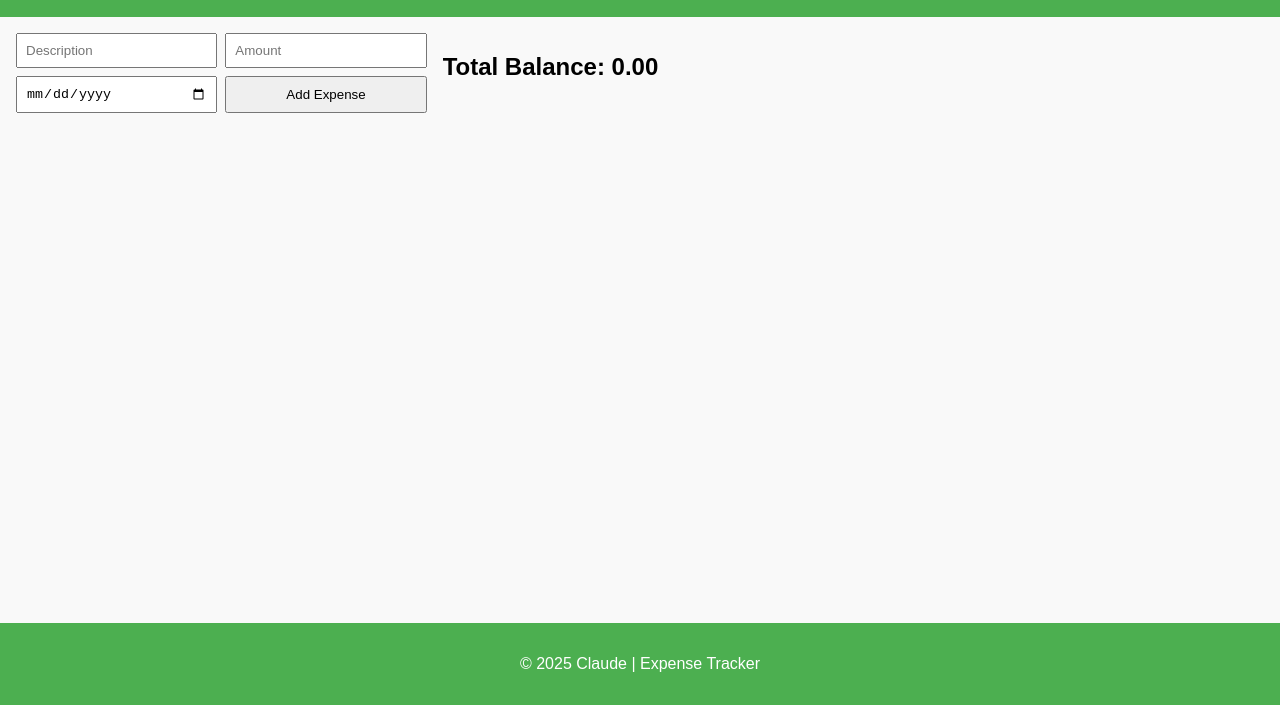
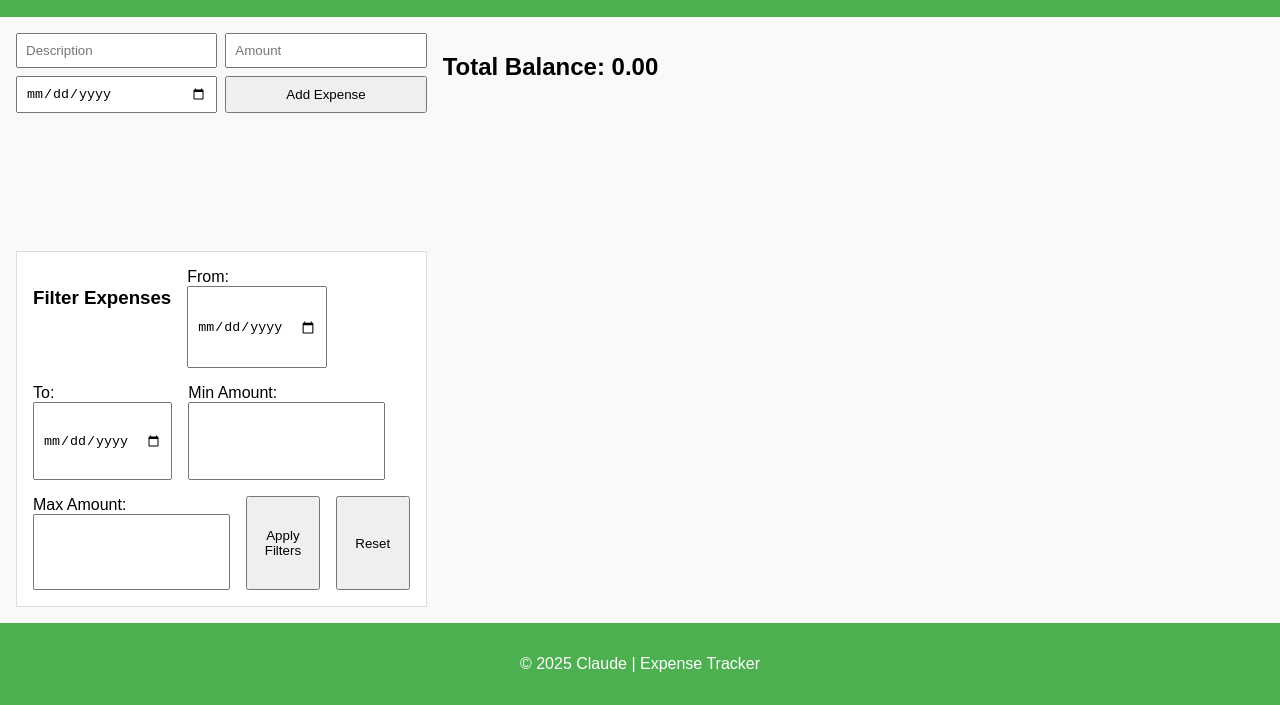
Before and after one commit to claudejesus/test_javascript, a plain HTML site: page index.html in a window 1280 px wide. Shown: the part 95-800 px from the top of the page. Drawn offline with Linux system fonts and the light colour scheme.

Commit message:
updATRE select

```diff
--- a/index.html
+++ b/index.html
@@ -12,6 +12,7 @@
   </header>
 
   <main>
+    <!-- Form Section -->
     <section class="form-section">
       <form id="expense-form">
         <input type="text" id="description" placeholder="Description" required />
@@ -21,10 +22,31 @@
       </form>
     </section>
 
+    <!-- Balance -->
     <section class="balance-section">
       <h2>Total Balance: <span id="balance">0</span></h2>
     </section>
 
+    <!-- Filter -->
+    <section class="filter-section">
+      <h3>Filter Expenses</h3>
+      <label>
+        From: <input type="date" id="filter-start" />
+      </label>
+      <label>
+        To: <input type="date" id="filter-end" />
+      </label>
+      <label>
+        Min Amount: <input type="number" id="filter-min" min="0" />
+      </label>
+      <label>
+        Max Amount: <input type="number" id="filter-max" min="0" />
+      </label>
+      <button onclick="applyFilters()">Apply Filters</button>
+      <button onclick="resetFilters()">Reset</button>
+    </section>
+
+    <!-- Expense List -->
     <section class="list-section">
       <ul id="expense-list"></ul>
     </section>
--- a/script.js
+++ b/script.js
@@ -9,26 +9,27 @@ const list = document.getElementById('expense-list');
 const balanceEl = document.getElementById('balance');
 
 let expenses = JSON.parse(localStorage.getItem('expenses')) || [];
+let filteredExpenses = [...expenses];
 
 function saveToLocalStorage() {
   localStorage.setItem('expenses', JSON.stringify(expenses));
 }
 
 function updateBalance() {
-  const total = expenses.reduce((sum, e) => sum + Number(e.amount), 0);
+  const total = filteredExpenses.reduce((sum, e) => sum + Number(e.amount), 0);
   balanceEl.textContent = total.toFixed(2);
 }
 
 function renderExpenses() {
   list.innerHTML = '';
-  expenses.forEach((exp, index) => {
+  filteredExpenses.forEach((exp, index) => {
     const li = document.createElement('li');
     li.className = `expense-item ${exp.amount >= 0 ? 'income' : 'expense'}`;
     li.innerHTML = `
       ${exp.date} - ${exp.description}: ${exp.amount}
       <span>
-        <button onclick="editExpense(${index})">✏️</button>
-        <button onclick="deleteExpense(${index})">🗑️</button>
+        <button onclick="editExpense(${expenses.indexOf(exp)})">✏️</button>
+        <button onclick="deleteExpense(${expenses.indexOf(exp)})">🗑️</button>
       </span>
     `;
     list.appendChild(li);
@@ -50,7 +51,7 @@ function addExpense(e) {
 
   const selectedDate = new Date(date);
   const todayDate = new Date();
-  todayDate.setHours(0, 0, 0, 0); // Remove time part
+  todayDate.setHours(0, 0, 0, 0);
 
   if (selectedDate > todayDate) {
     alert("Future dates are not allowed.");
@@ -58,12 +59,14 @@ function addExpense(e) {
   }
 
   expenses.push({ description: desc, amount: amt, date });
+  filteredExpenses = [...expenses];
   form.reset();
   renderExpenses();
 }
 
 function deleteExpense(index) {
   expenses.splice(index, 1);
+  filteredExpenses = [...expenses];
   renderExpenses();
 }
 
@@ -75,5 +78,31 @@ function editExpense(index) {
   deleteExpense(index);
 }
 
+// Filters
+function applyFilters() {
+  const start = document.getElementById('filter-start').value;
+  const end = document.getElementById('filter-end').value;
+  const min = parseFloat(document.getElementById('filter-min').value);
+  const max = parseFloat(document.getElementById('filter-max').value);
+
+  filteredExpenses = expenses.filter(exp => {
+    const expDate = new Date(exp.date);
+    const inDateRange = (!start || expDate >= new Date(start)) && (!end || expDate <= new Date(end));
+    const inAmountRange = (!min || exp.amount >= min) && (!max || exp.amount <= max);
+    return inDateRange && inAmountRange;
+  });
+
+  renderExpenses();
+}
+
+function resetFilters() {
+  document.getElementById('filter-start').value = '';
+  document.getElementById('filter-end').value = '';
+  document.getElementById('filter-min').value = '';
+  document.getElementById('filter-max').value = '';
+  filteredExpenses = [...expenses];
+  renderExpenses();
+}
+
 form.addEventListener('submit', addExpense);
 renderExpenses();
--- a/styles.css
+++ b/styles.css
@@ -36,6 +36,10 @@ input, button {
   flex: 1;
 }
 
+button {
+  cursor: pointer;
+}
+
 #expense-list {
   list-style: none;
   padding: 0;
@@ -58,6 +62,20 @@ input, button {
   border-color: red;
 }
 
+.filter-section {
+  background: #fff;
+  padding: 1rem;
+  border: 1px solid #ddd;
+  display: flex;
+  flex-wrap: wrap;
+  gap: 1rem;
+}
+
+.filter-section label {
+  display: flex;
+  flex-direction: column;
+}
+
 @media (min-width: 600px) {
   main {
     grid-template-columns: 1fr 2fr;
```
